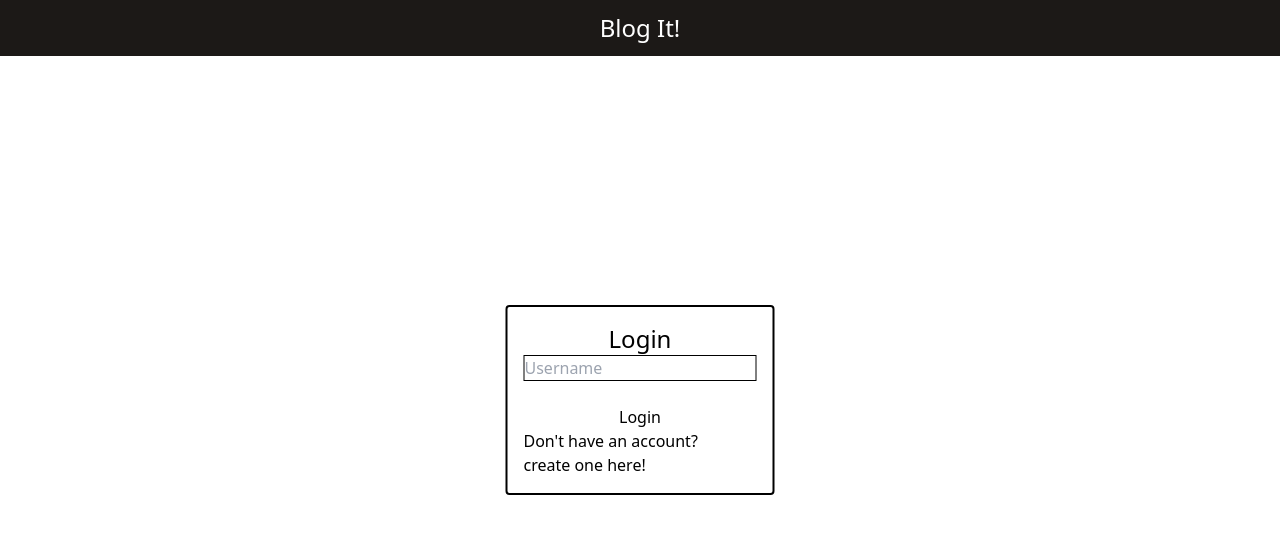
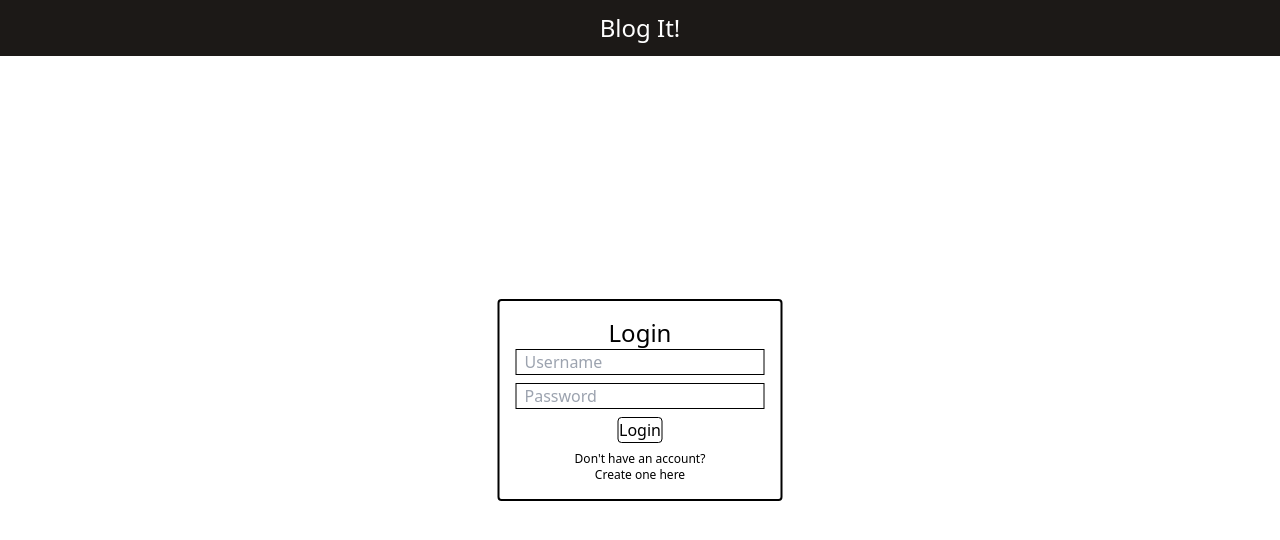
Before and after one commit to SzymanskiFilip/blog-application, a React (Create React App) app in the folder blog-frontend/: page / in a window 1280 px wide. Shown: the top 540 px of the page. Built offline with nearby package versions, Linux system fonts and the light colour scheme.

Commit message:
finished login page

```diff
--- a/blog-frontend/src/Pages/LoginPage.js
+++ b/blog-frontend/src/Pages/LoginPage.js
@@ -20,15 +20,18 @@ function LoginPage(){
                 border-2
                 border-black
                 rounded
+                items-center
+                justify-center
                 px-4
                 py-4
                 ">
                 <p className="text-center text-black text-2xl">Login</p>
                 {/*TODO: ADD INPUT STYLING TO CUSTOM CLASS! */}
-                <input type="text" className="outline-none border-black border" placeholder="Username"/>
-                <input type="password" />
-                <button>Login</button>
-                <p>Don't have an account? <br/> create one here!</p>
+                <input type="text" className="outline-none border-black border px-2" placeholder="Username"/>
+                <input type="password" className="outline-none border-black border px-2 my-2" placeholder="Password"/>
+                <button className="border-black border px-px rounded">Login</button>
+                <p className="text-center text-xs mt-2">Don't have an account?</p>
+                <p className="text-center text-xs hover:cursor-pointer hover:text-blue-500">Create one here</p>
                 </div>
             </div>
         </div>
```
